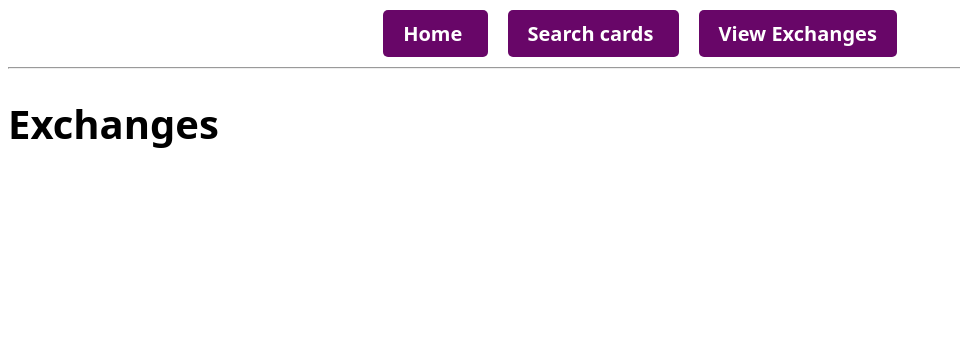
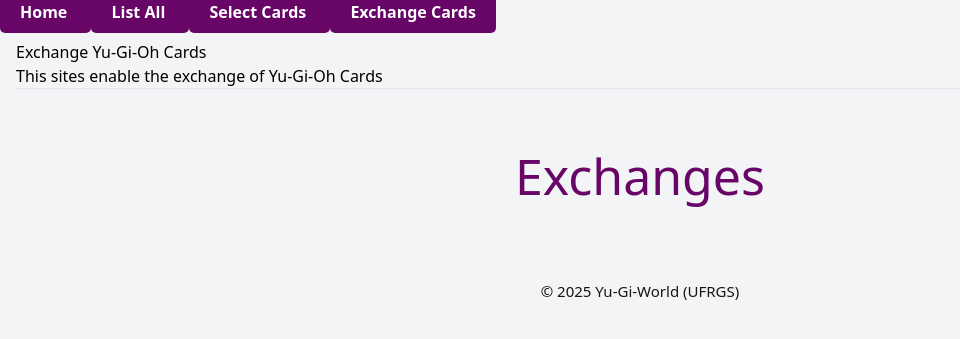
Before and after one commit to Wlisk/yugioh_exchange, a Django app: page /exchanges/ in a window 1280 px wide. Shown: the top 339 px of the page, without its empty margins (0-960 px from the left). Run offline with Django 5.2, Linux system fonts and the light colour scheme; parts of the project's set-up code (start-up, migrations or seed data) failed here and were passed over.

Commit message:
componentized html templates

```diff
--- a/api/routes.py
+++ b/api/routes.py
@@ -11,7 +11,7 @@ router = APIRouter()
 SessionDep = Annotated[Session, Depends(get_session)]
 
 ###############################################################################
-@router.get("/", response_model=list[YugiohCardRead])
+@router.get("/cards", response_model=list[YugiohCardRead])
 async def get_cards(session: SessionDep):
   """Get all Yu-gi-oh cards"""
   db_cards = session.exec(select(YugiohCard)).all()
--- a/webserver/static/css/styles.css
+++ b/webserver/static/css/styles.css
@@ -58,3 +58,79 @@ footer{
   margin-top: 50px;
   vertical-align: top;
 }
+
+.navigation {
+  text-align: center;
+  font-family: system-ui;
+  font-size: 20px;
+  margin-top: 20px;
+}
+
+hr {
+  margin-top: 20px;
+  margin-bottom: 0px;
+  color: black;
+}
+
+a:any-link {
+  text-decoration: none;
+  color: rgb(255, 255, 255);
+  font-weight: bold;
+  padding: 10px 20px;
+  border-radius: 5px;
+  background-color: rgb(104, 6, 104);
+}
+
+.title .exchanges {
+  text-align: left;
+  font-family: system-ui;
+  font-size: 20px;
+  color: rgb(0, 0, 0);
+}
+
+#searchField {
+  font-family: system-ui;
+  margin-left: 10px;
+  border-radius: 6px;
+  border-style: groove;
+}
+
+#searchButton {
+  font-family: system-ui;
+  border-radius: 6px;
+  border-style: groove;
+  cursor: pointer;
+}
+
+#errorMessage {
+  color: red;
+  display: none;
+  margin-bottom: 10px;
+  margin-left: 10px;
+  font-family: system-ui;
+}
+
+.card-label {
+  margin: 10px 20px 0 10px;
+  display: flex;
+  font-family: system-ui;
+  font-size: 18px;
+  align-items: center;
+}
+
+.card-label input[type="checkbox"] {
+  margin-left: 20px;
+  cursor: pointer;
+}
+
+#continueButton {
+  align-self: center;
+  margin-top: 20px;
+  font-family: system-ui;
+  font-size: 18px;
+  padding: 10px 20px;
+  border-radius: 10px;
+  background-color: rgb(14, 69, 172);
+  color: white;
+  cursor: pointer;
+}
--- a/webserver/static/js/config.js
+++ b/webserver/static/js/config.js
@@ -8,6 +8,64 @@ document.addEventListener('DOMContentLoaded', function() {
           });
     }
   });*/
+
+  // used on onSubmit form method of select_cards
+  function validSelection() {
+    const checkboxes = document.querySelectorAll('input[name="cards"]:checked');
+    const errorMessage = document.getElementById('errorMessage')
+
+    if (checkboxes.length === 0) {
+      errorMessage.textContent = "Select at least one card."
+      errorMessage.style.display = "block"
+      return false;
+    }
+
+    errorMessage.style.display = "block"
+    return true;
+  }
+
+  // load all cards selected from the storage
+  function loadMarks() {
+    // Restaurar marcações
+    const selected = JSON.parse(localStorage.getItem("selectedCards") || "[]");
+    selected.forEach(id => {
+      const checkbox = document.querySelector(`input[name="cards"][value="${id}"]`);
+      if (checkbox) checkbox.checked = true;
+    });
+
+    // Salvar marcações
+    const checkboxes = document.querySelectorAll('input[name="cards"]');
+    checkboxes.forEach(cb => {
+      cb.addEventListener("change", () => {
+        const selectedIds = Array.from(document.querySelectorAll('input[name="cards"]:checked')).map(cb => cb.value);
+        localStorage.setItem("selectedCards", JSON.stringify(selectedIds));
+      });
+    });
+  }
+
+  // List all the cards that has the input value in its string name
+  function searchCardsByInput() {
+    const searchInput = document.getElementById("searchField");
+
+    searchInput.addEventListener("input", () => {
+      const query = searchInput.value.toLowerCase();
+      const cards = document.querySelectorAll(".card-label");
+
+      cards.forEach(card => {
+        const name = card.textContent.toLowerCase();
+        if (name.includes(query)) {
+          card.style.display = "block";
+        } else {
+          card.style.display = "none";
+        }
+      });
+    });
+  }
+
+  document.addEventListener("DOMContentLoaded", () => {
+    loadMarks();
+    searchCardsByInput();
+  });
 
   // loading indicator before each request
   document.body.addEventListener('htmx:beforeRequest', function(event) {
--- a/webserver/web/templates/base.html
+++ b/webserver/web/templates/base.html
@@ -19,10 +19,28 @@
 
   <nav>
     <a href="/"
-      hx-get="{% url 'card_list' %}"
+      hx-get="{% url '/' %}"
       hx-target="#main-content"
       hx-push-url="true">
-      List
+      Home
+    </a>
+    <a href="/card_list"
+      hx-get="{% url '/card_list' %}"
+      hx-target="#main-content"
+      hx-push-url="true">
+      List All
+    </a>
+    <a href="/select"
+      hx-get="{% url '/select' %}"
+      hx-target="#main-content"
+      hx-push-url="true">
+      Select Cards
+    </a>
+    <a href="/exchanges"
+      hx-get="{% url '/exchanges' %}"
+      hx-target="#main-content"
+      hx-push-url="true">
+      Exchange Cards
     </a>
   </nav>
 
--- a/webserver/web/templates/card_list.html
+++ b/webserver/web/templates/card_list.html
@@ -1,5 +1,7 @@
 {% extends "home_screen.html" %}
 {% load partials %}
+
+{% block subtitle %}: List Cards{% endblock %}
 
 {% block main %}
   {% partialdef cards-partial inline %}
--- a/webserver/web/templates/exchanges.html
+++ b/webserver/web/templates/exchanges.html
@@ -1,55 +1,11 @@
-<!DOCTYPE html>
-<html lang="pt-br">
-<head>
-  <meta charset="UTF-8">
-  <title>Exchanges</title>
+{% extends "home_screen.html" %}
 
-  <style>
-    .navigation {
-      text-align: center;
-      font-family: system-ui;
-      font-size: 20px;
-      margin-top: 20px;
-    }
+{% block subtitle %}: Exchange{% endblock %}
 
-    hr {
-      margin-top: 20px;
-      margin-bottom: 0px;
-      color: black;
-    }
-
-    a:any-link {
-      text-decoration: none;
-      color: rgb(255, 255, 255);
-      font-weight: bold;
-      padding: 10px 20px;
-      border-radius: 5px;
-      background-color: rgb(104, 6, 104);
-    }
-
-    .title {
-      text-align: left;
-      font-family: system-ui;
-      font-size: 20px;
-      color: rgb(0, 0, 0);
-    }
-
-  </style>
-
-</head>
-
-<body>
-
-  <div class="navigation">
-    <a href="/" style="margin-right: 20px;"> Home </a>
-    <a href="/select" style="margin-right: 20px;"> Search cards </a>
-    <a href="/exchanges"> View Exchanges </a>
-  </div>
-
+{% block main %}
   <hr>
 
-  <div class="title">
+  <div class="title exchanges">
     <h1> Exchanges </h1>
   </div>
-
-</body>
+{% endblock main %}
--- a/webserver/web/views.py
+++ b/webserver/web/views.py
@@ -10,8 +10,14 @@ PORT = 8001
 
 URL = f'http://{HOST}:{PORT}'
 
+PATHS = {
+  'home': '/',
+  'list': '/cards',
+}
+
 #########################################################################################
 def home(request):
+  """Home page"""
   return render(request, 'home_screen.html')
 
 #########################################################################################
@@ -30,17 +36,12 @@ def select(request):
   # Função de pesquisa funcional mas temporária
   if query:
     data = [card for card in data if query in card['name'].lower()]
-
   print(query)
 
   if request.method == 'POST':
-
     ids = request.POST.getlist('cards') # Faz uma lista com os ids das cartas que foram marcadas no checkbox
-
     ids = list(map(int, ids))
-
     print(ids)
-
     return redirect('/make_exchange')
 
   return render(request, 'select_cards.html', {'cards': data})
@@ -56,7 +57,8 @@ def exchanges(request):
 
 #########################################################################################
 def card_list(request):
-  response = requests.get(URL)
+  """Page to list all Yu-gi-oh cards"""
+  response = requests.get(f"{URL}/{PATHS['list']}")
   data: list[YugiohCardRead] = response.json()
 
   return render(
```
Also changed, not shown: webserver/web/templates/card_detail.html (deleted, +0 -44 lines), webserver/web/templates/select_cards.html (+8 -151 lines).
